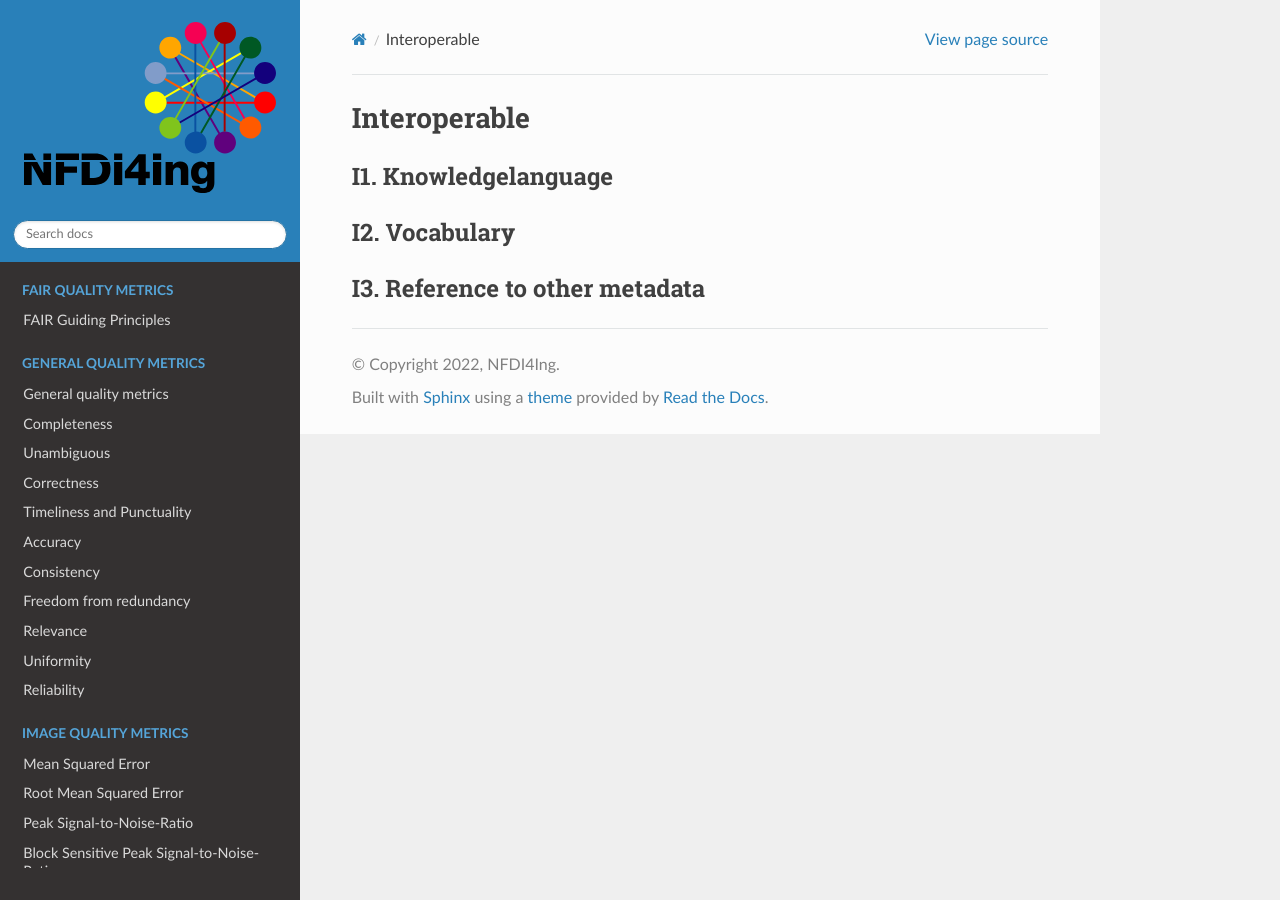
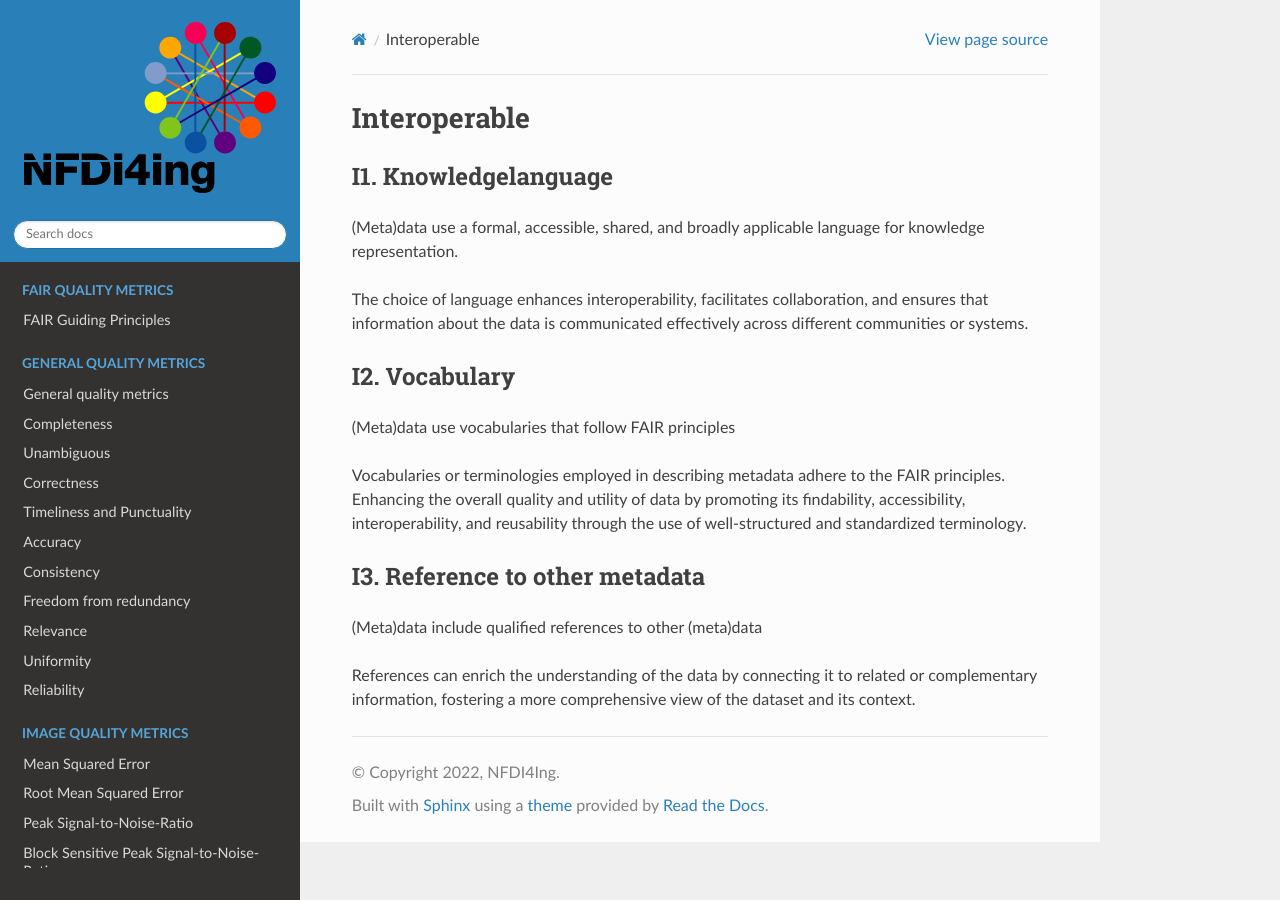
Before and after one commit to NFDI4ING-TA-GOLO/GOLO_Data_Quality_Metrics, a Sphinx documentation site: the page built from docs/source/FAIR/03_Interoperable.rst, in a window 1280 px wide. Built offline with Sphinx 7.4.7 and the Read the Docs theme 2.0.0, drawn with Linux system fonts in a browser that asks for light colours.

Commit message:
interoperable

```diff
--- a/docs/source/FAIR/03_Interoperable.rst
+++ b/docs/source/FAIR/03_Interoperable.rst
@@ -5,8 +5,24 @@ Interoperable
 I1. Knowledgelanguage
 =========
 
+(Meta)data use a formal, accessible, shared, and broadly applicable language for knowledge representation.
+
+The choice of language enhances interoperability, facilitates collaboration,
+and ensures that information about the data is communicated effectively across different communities or systems.
+
 I2. Vocabulary
 =========
 
+(Meta)data use vocabularies that follow FAIR principles
+
+Vocabularies or terminologies employed in describing metadata adhere to the FAIR principles.
+Enhancing the overall quality and utility of data by promoting its findability, accessibility, interoperability, and reusability
+through the use of well-structured and standardized terminology.
+
 I3. Reference to other metadata
 =========
+
+(Meta)data include qualified references to other (meta)data
+
+References can enrich the understanding of the data by connecting
+it to related or complementary information, fostering a more comprehensive view of the dataset and its context.
```
